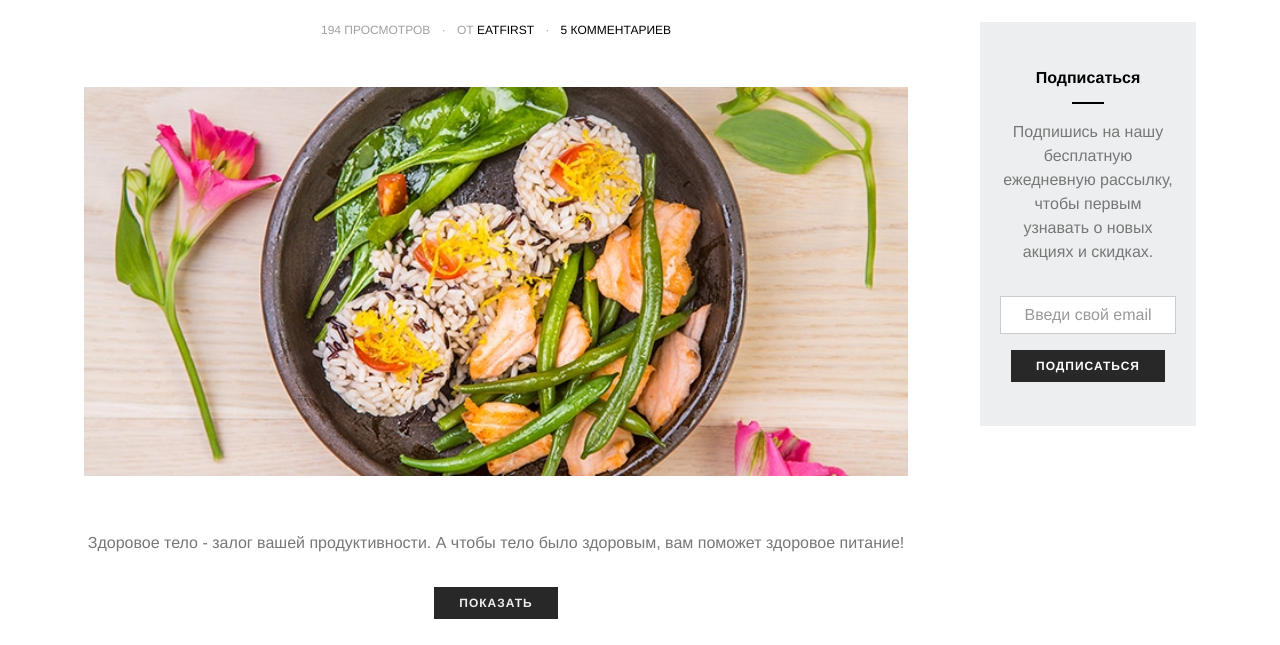
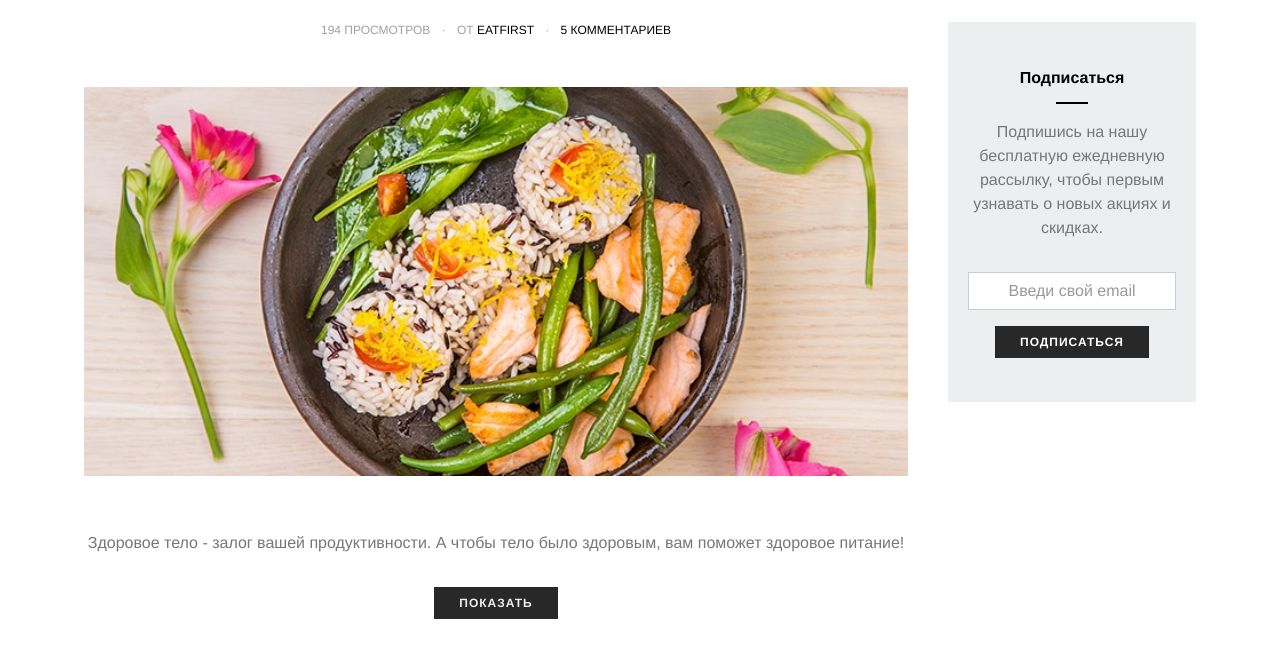
Before and after one commit to back-D/avail, a plain HTML site: page index.html in a window 1280 px wide. Shown: the part 340-985 px from the top of the page. Drawn offline with nearby package versions, Linux system fonts and the light colour scheme.

Commit message:
sidebar make relative

```diff
--- a/css/style.css
+++ b/css/style.css
@@ -558,9 +558,8 @@ button.close {
 
     .sidebar {
         display: inline-block;
-        position: fixed;
-        left: 75%;
-        width: 20%;
+        position: relative;
+        width: 25%;
     }
 
     .sidebar .sidebar-wrapper {
```
